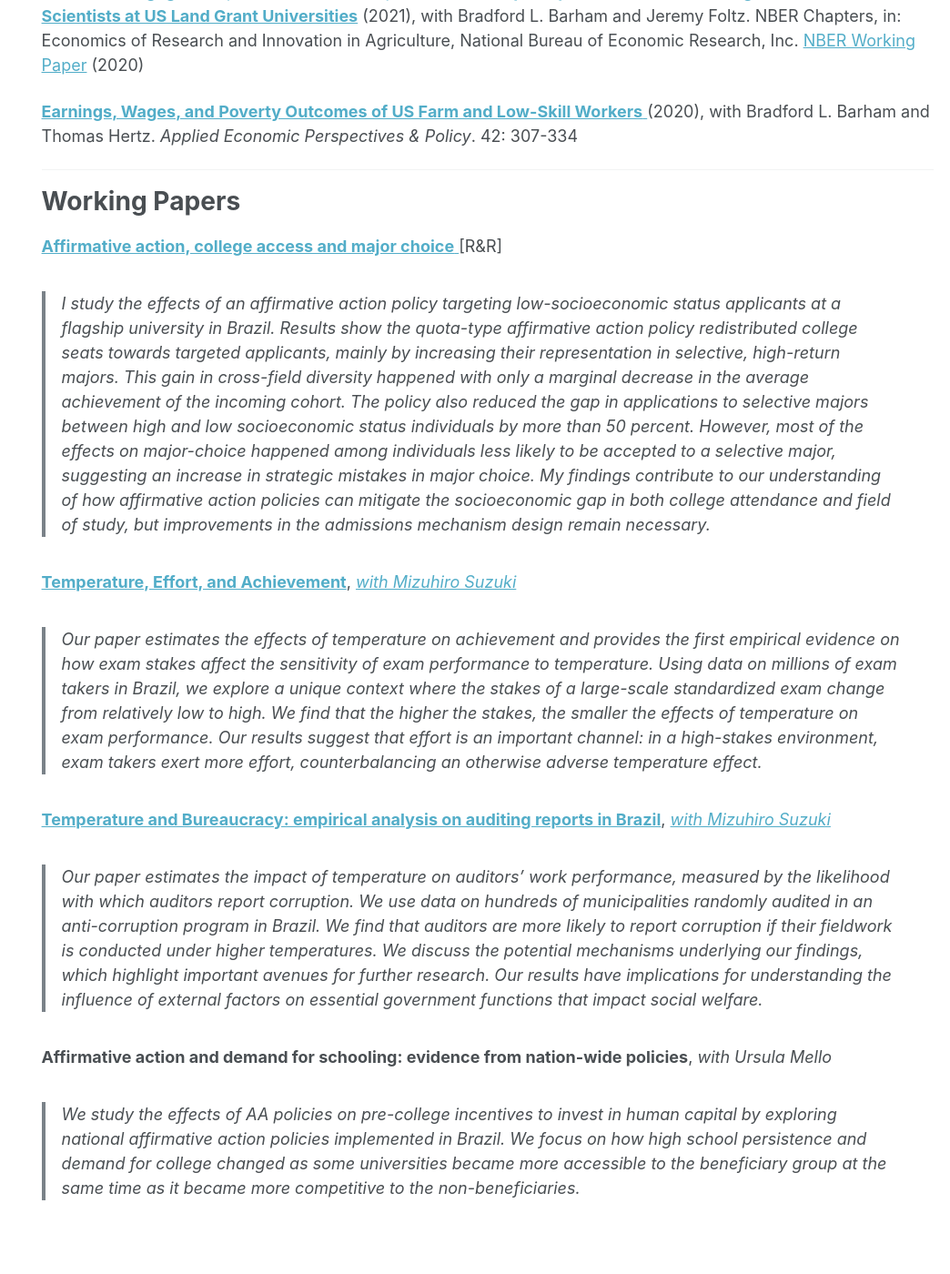
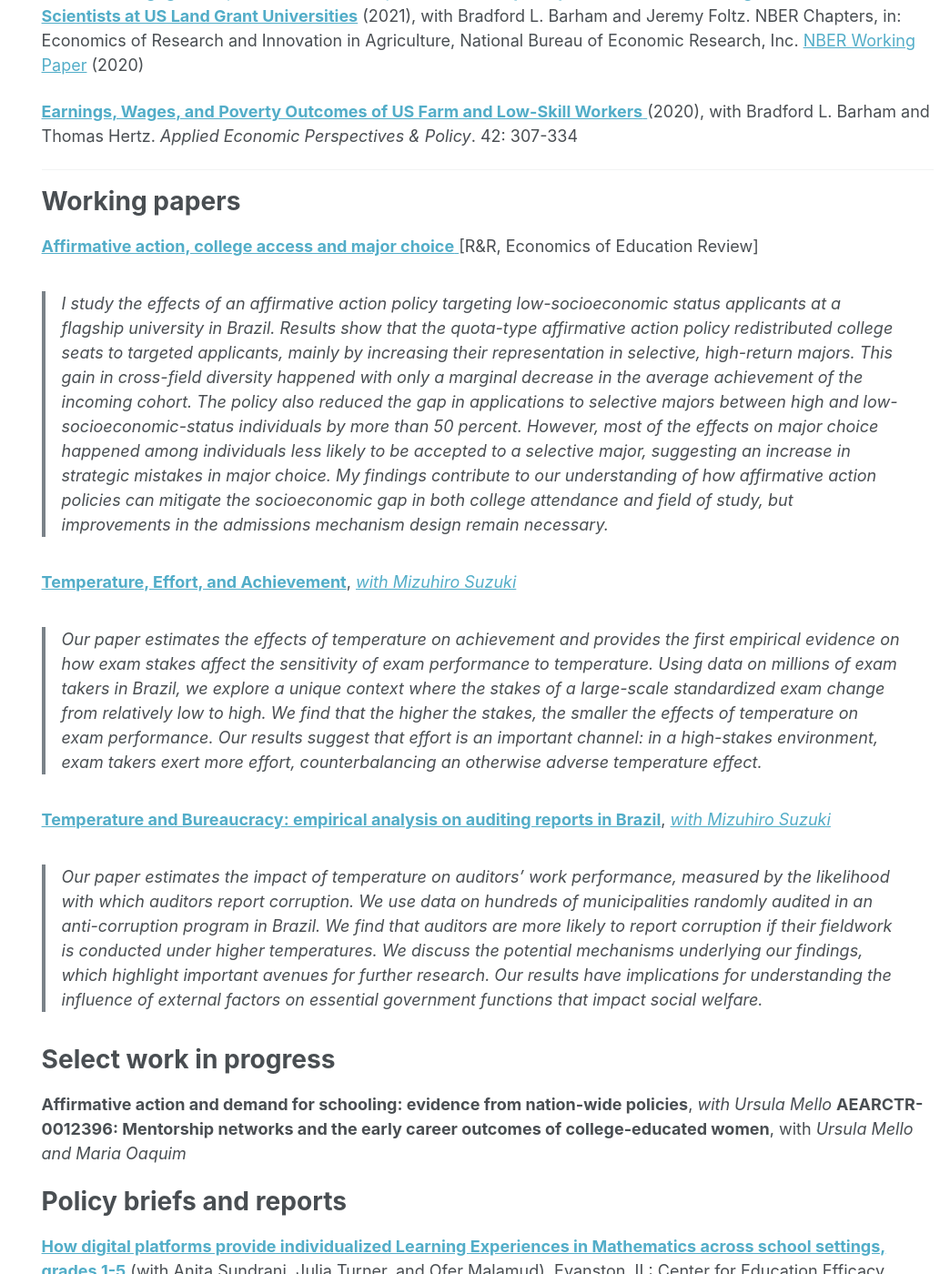
Before and after one commit to anapmelo/anapmelo.github.io, a Jekyll site: the page built from _pages/publications.md, in a window 1280 px wide and 1400 px high, scrolled down 284 px. Shown: the whole window at 91% size, without its empty margins (236-1280 px from the left). Built offline with Jekyll 4.4.1, drawn with Linux system fonts in a browser that asks for light colours; some of the changed text lies outside the part shown.

Commit message:
Update publications.md

```diff
--- a/_pages/publications.md
+++ b/_pages/publications.md
@@ -15,10 +15,10 @@ author_profile: false
 
 ---
 
-# Working Papers
+# Working papers
 
-<a href="http://anapmelo.github.io/files/manuscript_Melo.pdf"> **Affirmative action, college access and major choice** </a> [R&R]
-> I study the effects of an affirmative action policy targeting low-socioeconomic status applicants at a flagship university in Brazil. Results show the quota-type affirmative action policy redistributed college seats towards targeted applicants, mainly by increasing their representation in selective, high-return majors. This gain in cross-field diversity happened with only a marginal decrease in the average achievement of the incoming cohort. The policy also reduced the gap in applications to selective majors between high and low socioeconomic status individuals by more than 50 percent. However, most of the effects on major-choice happened among individuals less likely to be accepted to a selective major, suggesting an increase in strategic mistakes in major choice. My findings contribute to our understanding of how affirmative action policies can mitigate the socioeconomic gap in both college attendance and field of study, but improvements in the admissions mechanism design remain necessary.
+<a href="http://anapmelo.github.io/files/manuscript_Melo.pdf"> **Affirmative action, college access and major choice** </a> [R&R, Economics of Education Review]
+> I study the effects of an affirmative action policy targeting low-socioeconomic status applicants at a flagship university in Brazil. Results show that the quota-type affirmative action policy redistributed college seats to targeted applicants, mainly by increasing their representation in selective, high-return majors. This gain in cross-field diversity happened with only a marginal decrease in the average achievement of the incoming cohort. The policy also reduced the gap in applications to selective majors between high and low-socioeconomic-status individuals by more than 50 percent. However, most of the effects on major choice happened among individuals less likely to be accepted to a selective major, suggesting an increase in strategic mistakes in major choice. My findings contribute to our understanding of how affirmative action policies can mitigate the socioeconomic gap in both college attendance and field of study, but improvements in the admissions mechanism design remain necessary.
 
 <a href="http://anapmelo.github.io/files/manuscript_MM2.pdf"> **Temperature, Effort, and Achievement**</a>, <a href="https://mizuhirosuzuki.github.io/"> _with Mizuhiro Suzuki_</a>
 > Our paper estimates the effects of temperature on achievement and provides the first empirical evidence on how exam stakes affect the sensitivity of exam performance to temperature. Using data on millions of exam takers in Brazil, we explore a unique context where the stakes of a large-scale standardized exam change from relatively low to high. We find that the higher the stakes, the smaller the effects of temperature on exam performance. Our results suggest that effort is an important channel: in a high-stakes environment, exam takers exert more effort, counterbalancing an otherwise adverse temperature effect.
@@ -27,5 +27,11 @@ author_profile: false
 > Our paper estimates the impact of temperature on auditors’ work performance, measured by the likelihood with which auditors report corruption. We use
 data on hundreds of municipalities randomly audited in an anti-corruption program in Brazil. We find that auditors are more likely to report corruption if their fieldwork is conducted under higher temperatures. We discuss the potential mechanisms underlying our findings, which highlight important avenues for further research. Our results have implications for understanding the influence of external factors on essential government functions that impact social welfare.
 
+# Select work in progress
+
 **Affirmative action and demand for schooling: evidence from nation-wide policies**, _with Ursula Mello_
-> We study the effects of AA policies on pre-college incentives to invest in human capital by exploring national affirmative action policies implemented in Brazil. We focus on how high school persistence and demand for college changed as some universities became more accessible to the beneficiary group at the same time as it became more competitive to the non-beneficiaries.
+**AEARCTR-0012396: Mentorship networks and the early career outcomes of college-educated women**, with _Ursula Mello and Maria Oaquim_
+
+# Policy briefs and reports
+
+<a href="https://e4.northwestern.edu/2024/06/27/how-digital-platforms-provide-individualized-learning-experiences-in-mathematics/"> **How digital platforms provide individualized Learning Experiences in Mathematics across school settings, grades 1-5**</a> (with Anita Sundrani, Julia Turner, and Ofer Malamud). Evanston, IL: Center for Education Efficacy, Excellence, and Equity, Northwestern University.
```
Also changed, not shown: other parts of _pages/publications.md (+1 -1 lines).
